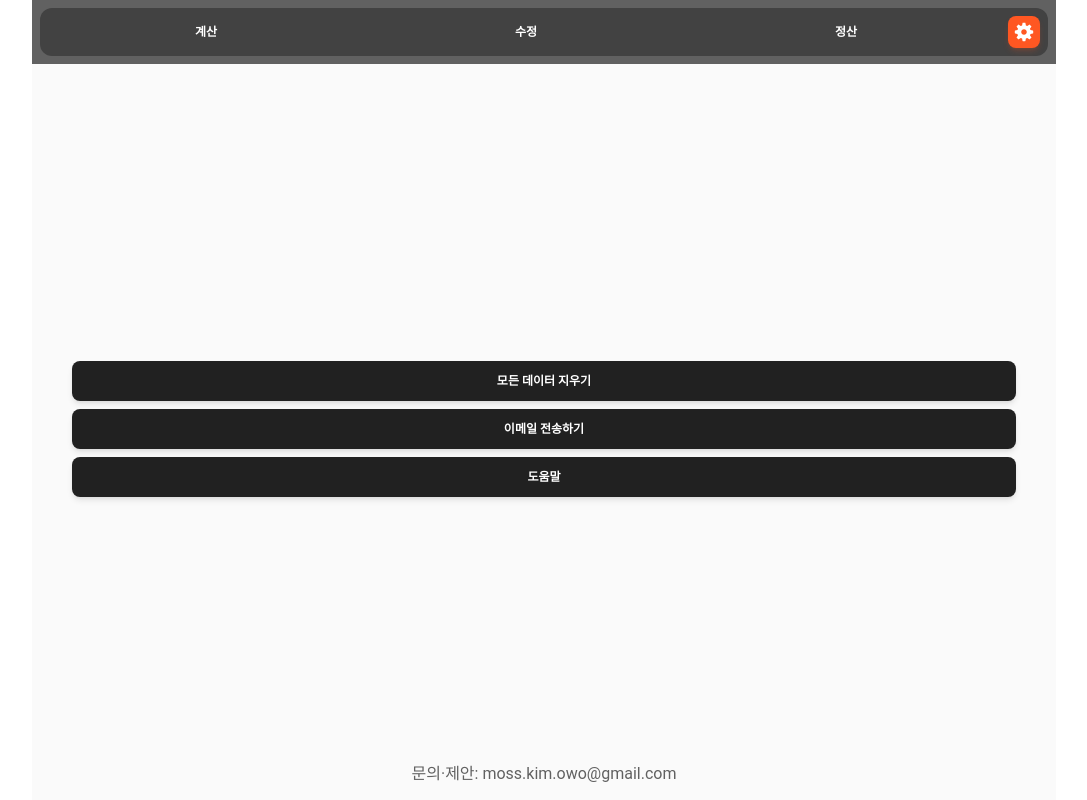
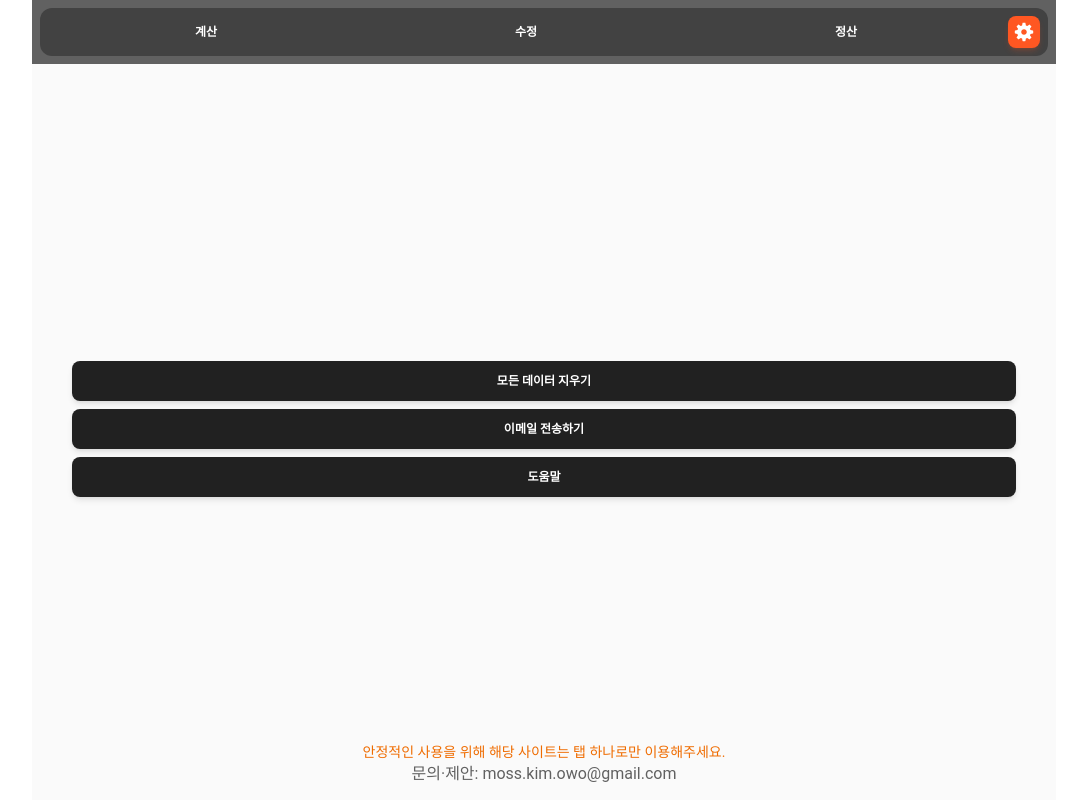
Before and after one commit to 938938/goods-calculator, a Next.js app: page /setting in a window 1280 px wide. Shown: the whole page, without its empty margins (96-1183 px from the left). Built offline with nearby package versions, Linux system fonts and the light colour scheme.

Commit message:
[STYLE] 안내문구 추가

```diff
--- a/src/components/setting/Ask.tsx
+++ b/src/components/setting/Ask.tsx
@@ -1,5 +1,12 @@
 const Ask = () => {
-  return <p className="text-gray-700 absolute bottom-2">문의·제안: moss.kim.owo@gmail.com </p>;
+  return (
+    <div className='absolute bottom-2 text-center'>
+      <p className='text-orange-800 text-sm'>
+        안정적인 사용을 위해 해당 사이트는 탭 하나로만 이용해주세요.
+      </p>
+      <p className='text-gray-700'>문의·제안: moss.kim.owo@gmail.com </p>
+    </div>
+  );
 };
 
 export default Ask;
```
